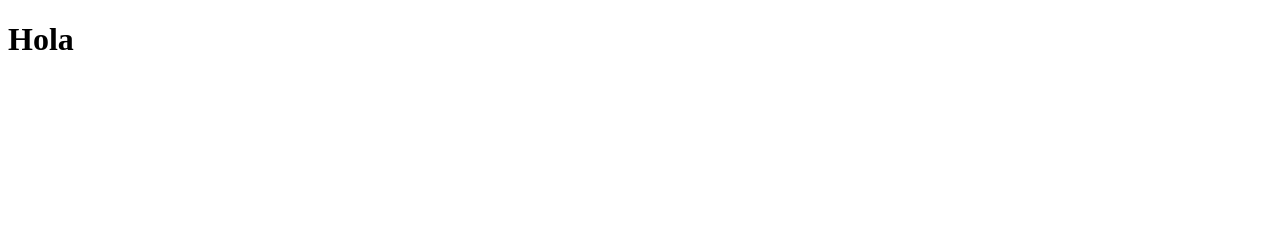
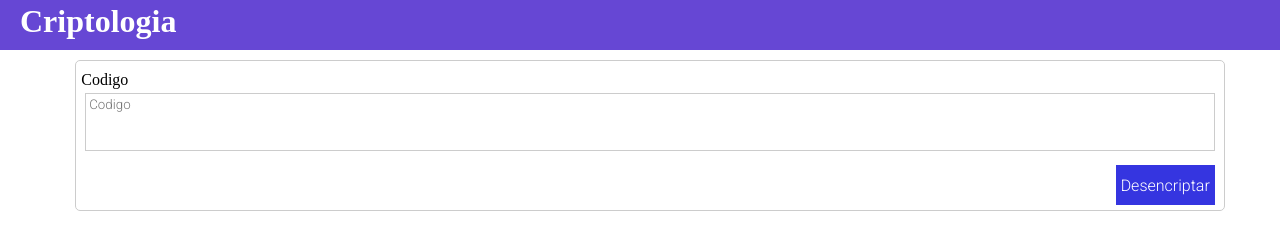
Before and after one commit to davidplbll/criptoEjer1, a website built with webpack: page src/index.html in a window 1280 px wide. Built offline with nearby package versions, Linux system fonts and the light colour scheme; some packages are replaced by stand-ins of ours.

Commit message:
update webpack config and add rxjs from event to button

```diff
--- /dev/null
+++ b/src/controllers/input.controller.js
@@ -0,0 +1,11 @@
+import { fromEvent } from "rxjs";
+import { tap, map } from "rxjs/operators";
+
+export const textInput = () => {
+  const btn = document.getElementById("btn");
+  return fromEvent(btn, "click").pipe(
+    tap(console.log),
+    map(() => document.getElementById("codigo")),
+    map((element) => element.value)
+  );
+};
--- a/src/index.html
+++ b/src/index.html
@@ -1,11 +1,28 @@
 <!DOCTYPE html>
 <html lang="en">
-<head>
-    <meta charset="UTF-8">
-    <meta name="viewport" content="width=device-width, initial-scale=1.0">
+  <head>
+    <meta charset="UTF-8" />
+    <meta name="viewport" content="width=device-width, initial-scale=1.0" />
     <title>Document</title>
-</head>
-<body>
-    <h1>Hola</h1>
-</body>
+  </head>
+  <body>
+    <div class="toopBar">
+      <h1>Criptologia</h1>
+    </div>
+    <div class="container">
+      <div class="inputcontainer">
+        <label for="codigo">Codigo</label>
+        <textarea
+          type="text"
+          id="codigo"
+          placeholder="Codigo"
+          cols="40"
+          selectionDirection="none"
+        ></textarea>
+        <div class="btn" id="btn">
+          <button><span>Desencriptar</span></button>
+        </div>
+      </div>
+    </div>
+  </body>
 </html>
--- a/src/index.js
+++ b/src/index.js
@@ -0,0 +1,8 @@
+import "./style.css";
+import "./style.scss";
+import { textInput } from "./controllers/input.controller";
+window.onload = () => {
+  textInput().subscribe((event) => {
+    console.log("event ", event);
+  });
+};
--- /dev/null
+++ b/src/style.scss
@@ -0,0 +1,67 @@
+@import url("https://fonts.googleapis.com/css2?family=Roboto:ital,wght@0,100;0,300;1,100;1,300&display=swap");
+
+.container {
+  width: 100%;
+  margin-top: 50px;
+  padding: 10px;
+  display: flex;
+  flex-wrap: wrap;
+  justify-content: center;
+  .inputcontainer {
+    width: 90%;
+    height: auto;
+    padding: 5px;
+    border-radius: 5px;
+    border: 1px solid #ccc;
+    display: flex;
+    flex-direction: column;
+    label {
+      margin-top: 5px;
+    }
+    textarea {
+      margin-top: 5px;
+      margin: 4px;
+      min-height: 50px;
+      padding: 3px 3px;
+      font-family: "Roboto", sans-serif;
+      border: solid 1px #ccc;
+      &:focus {
+        border: solid 1px blue;
+      }
+    }
+  }
+}
+.toopBar {
+  position: fixed;
+  top: 0;
+  width: 100%;
+  height: 50px;
+  left: 0;
+  background: rgb(102, 71, 212);
+  color: #fff;
+  h1 {
+    margin: 3px 5px 0 20px;
+  }
+}
+
+.btn {
+  display: flex;
+  justify-content: end;
+  flex-direction: row-reverse;
+  margin-right: 4px;
+  margin-top: 10px;
+  button {
+    width: auto;
+    padding: 5px;
+    font-family: "Roboto", sans-serif;
+    height: 40px;
+    background: rgb(53, 53, 224);
+    color: #fff;
+    &:hover {
+      color: #000;
+      background: #ccc;
+      transition: ease;
+      border: none;
+    }
+  }
+}
--- a/webpack.config.js
+++ b/webpack.config.js
@@ -1,6 +1,7 @@
 const path = require("path");
 const HTMLWebpackPlugin = require("html-webpack-plugin");
 const MiniCSSExtract = require('mini-css-extract-plugin');
+const MiniCSSExtractPlugin = require('mini-css-extract-plugin');
 const indextInput = "./src/index.html";
 const indexOutput = "index.html";
 const basePath = __dirname;
@@ -25,9 +26,12 @@ const webpackInitConfig = {
         use: ["babel-loader"],
       },
       {
-        test: /\.css/,
-        exclude: /node_modules/,
-        use: ["style-loader", "css-loader"],
+        test: /\.scss$/,
+        loader: [
+          MiniCSSExtractPlugin.loader,
+          "css-loader",
+          "sass-loader"
+        ]
       },
       {
         test: /\.css/,
@@ -45,6 +49,9 @@ const webpackInitConfig = {
         filename: '[name].css',
         chunkFilename: '[id].css',
       }),
+     new MiniCSSExtractPlugin({
+        filename: "./src/style.css",
+      })
   ],
 };
 module.exports = webpackInitConfig;
```
Also changed, not shown: package.json (+5 -2 lines), src/style.css (added), 1 other file.
